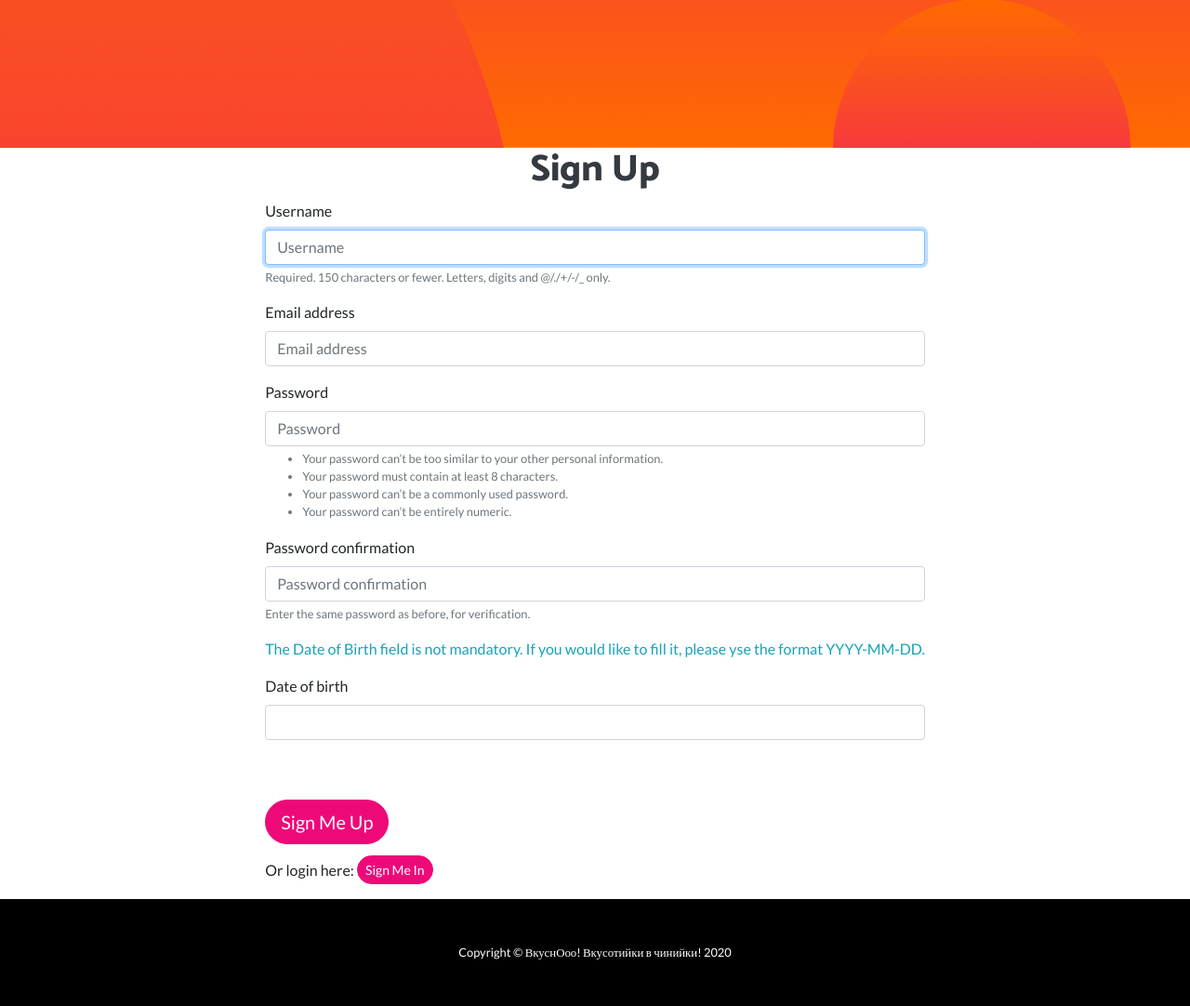
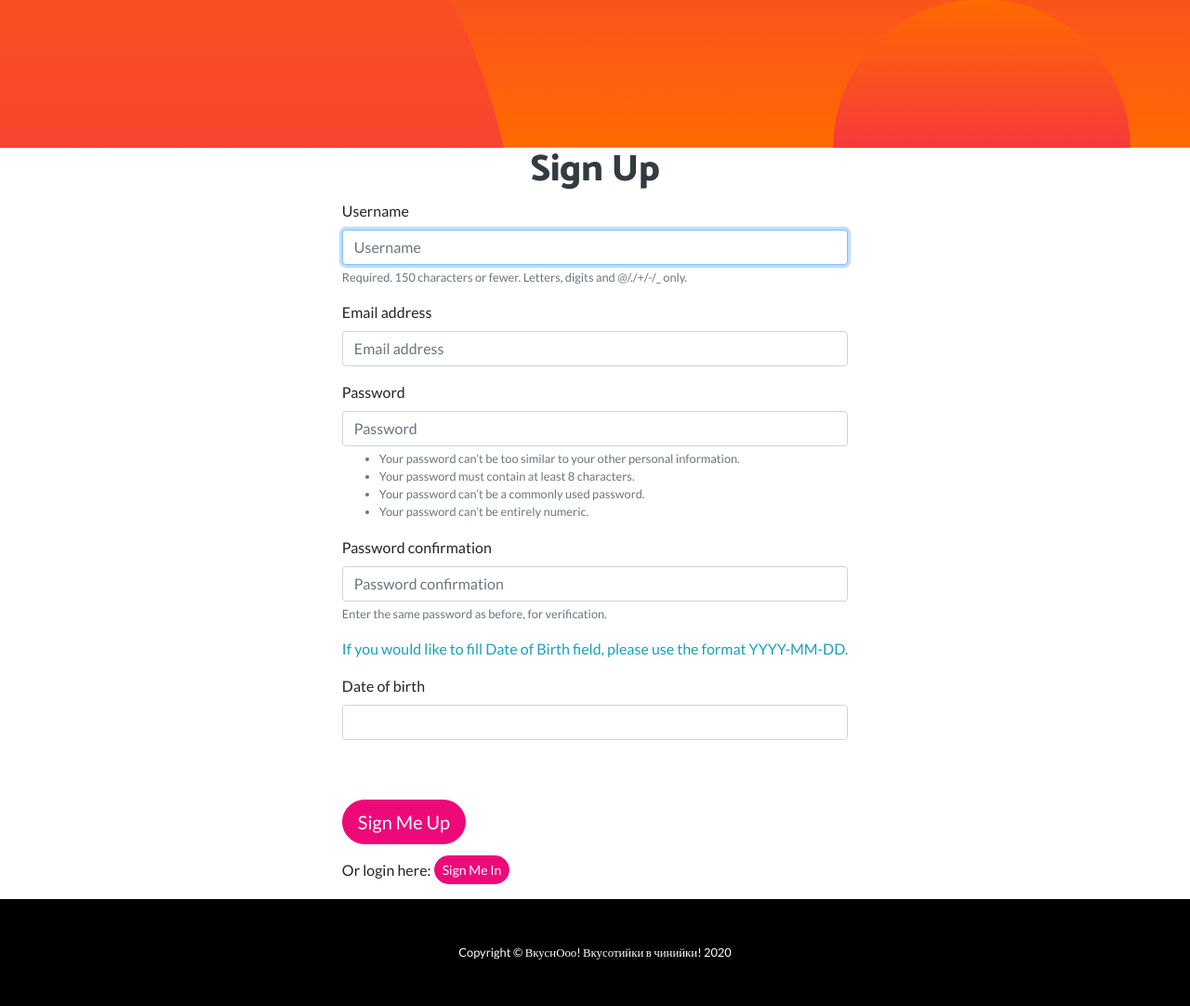
Before and after one commit to BAndonova/Python-Web-Framework-2020-VkusNooo_project, a Django app: page /auth/register/ in a window 1280 px wide. Shown: the part 528-1610 px from the top of the page at 93% size. Run offline with Django 3.2, Linux system fonts and the light colour scheme; some libraries are stand-ins or nearby versions.

Commit message:
register form text

```diff
--- a/templates/auth/register.html
+++ b/templates/auth/register.html
@@ -17,8 +17,8 @@
                 {% bootstrap_field field show_label=True %}
             {% endfor %}
 
-            <p class="text-info">The Date of Birth field is not mandatory. If you would like to fill it,
-                please yse the format YYYY-MM-DD.</p>
+            <p class="text-info">If you would like to fill Date of Birth field,
+                please use the format YYYY-MM-DD.</p>
             {% for field in profile_form %}
                 {% bootstrap_field field %}
             {% endfor %}
```
